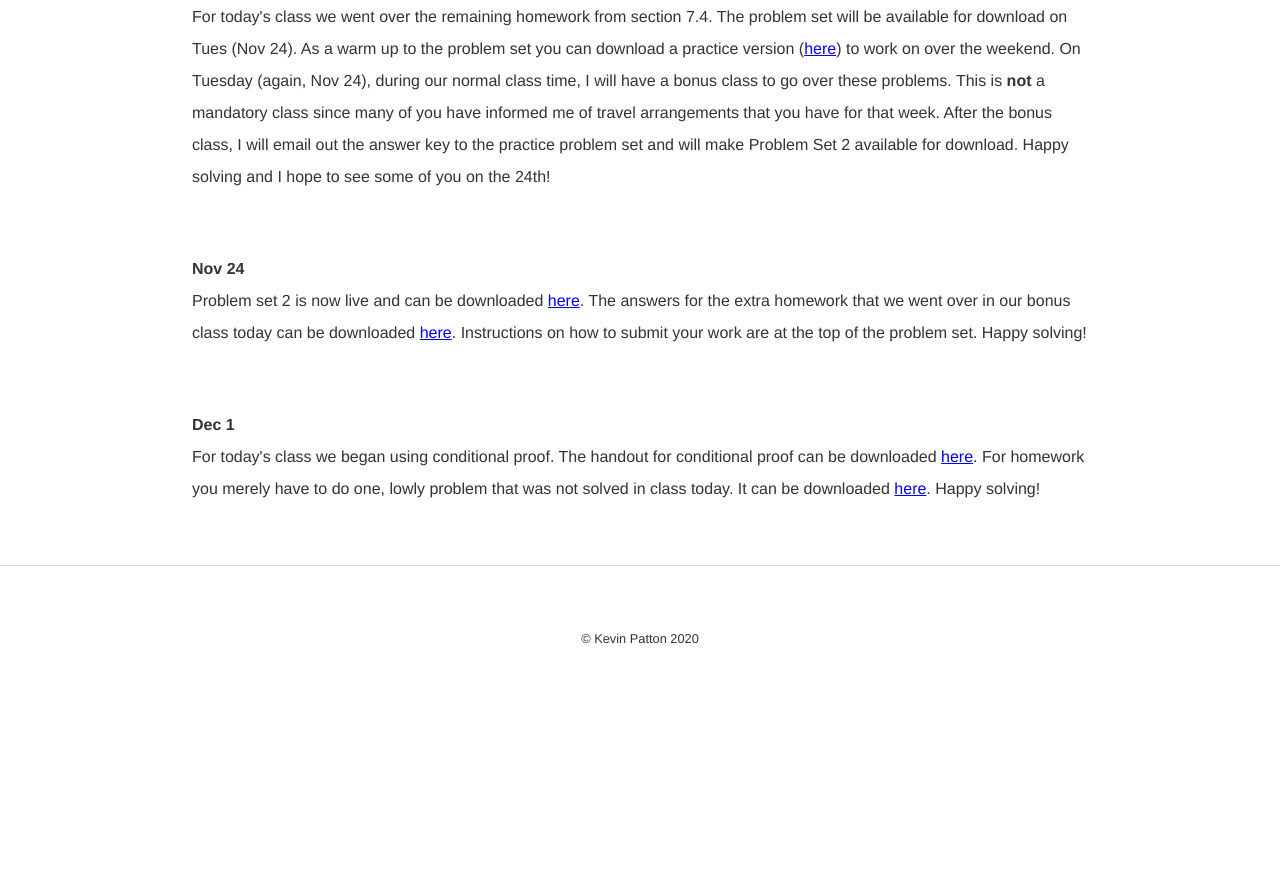
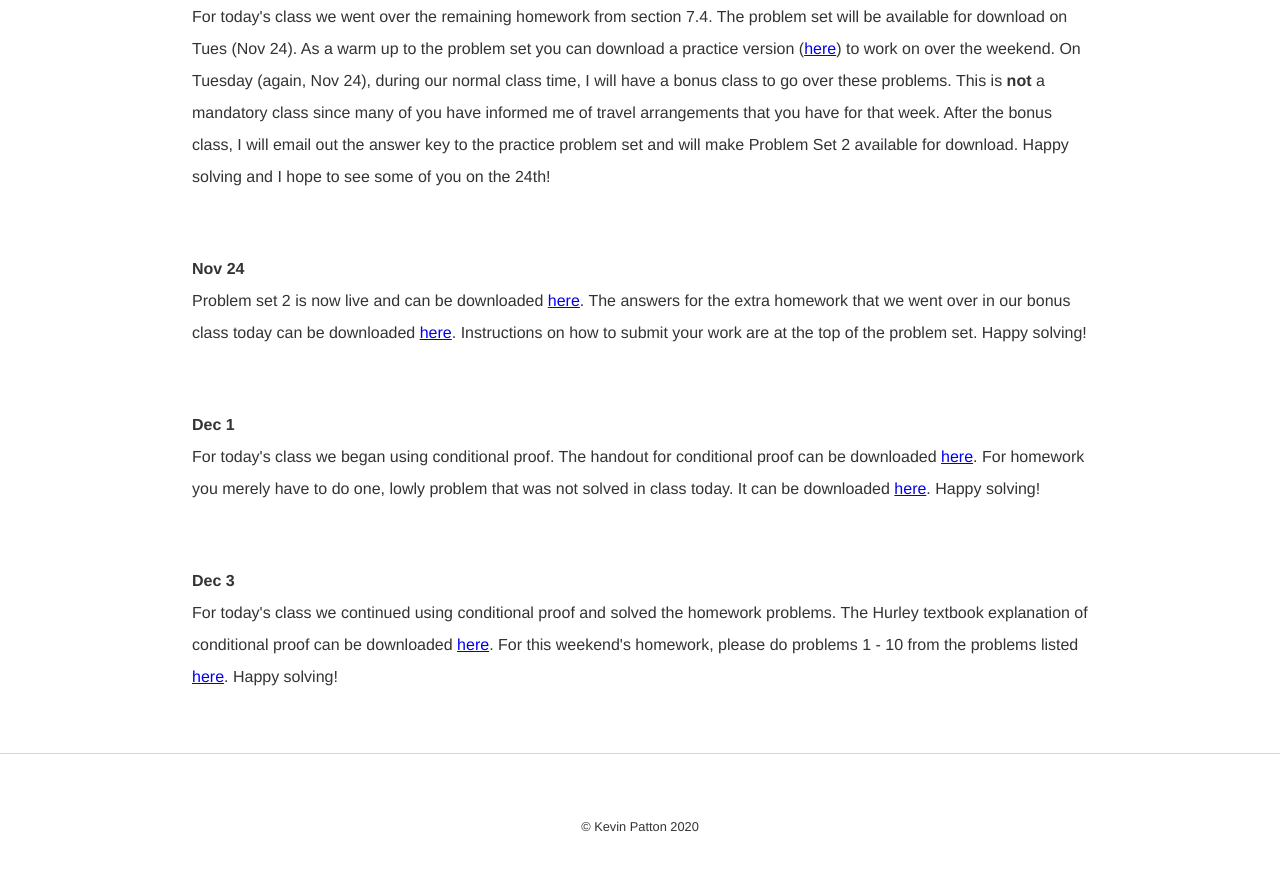
Before and after one commit to kevinjpatton/kevinjpatton.github.io, a Jekyll site: the page built from teaching/phil_1210/index.html, in a window 1280 px wide and 900 px high, scrolled down 2456 px. Shown: the top 871 px of the window. Built offline with Jekyll 4.4.1, drawn with Linux system fonts in a browser that asks for light colours; Markdown is read by kramdown in place of the engine named in the settings; before the commit the page ends 3168 px from its top, so only the background shows below that.

Commit message:
Update index.html

```diff
--- a/teaching/phil_1210/index.html
+++ b/teaching/phil_1210/index.html
@@ -48,4 +48,7 @@ For today's class we went over the remaining homework from section 7.4.  The pro
 Problem set 2 is now live and can be downloaded <a href="/teaching/phil_1210/PS2_MEDIUM.pdf" target="_blank">here</a>.  The answers for the extra homework that we went over in our bonus class today can be downloaded <a href="/teaching/phil_1210/PracticePS2_AnswerKey.pdf" target="_blank">here</a>.  Instructions on how to submit your work are at the top of the problem set.  Happy solving!</p>
 
 <p><b>Dec 1</b><br>
-For today's class we began using conditional proof.  The handout for conditional proof can be downloaded <a href="/teaching/phil_1210/ConditionalProof.pdf" target="_blank">here</a>.  For homework you merely have to do one, lowly problem that was not solved in class today.  It can be downloaded <a href="/teaching/phil_1210/Number8.png" target="_blank">here</a>.  Happy solving!
+For today's class we began using conditional proof.  The handout for conditional proof can be downloaded <a href="/teaching/phil_1210/ConditionalProof.pdf" target="_blank">here</a>.  For homework you merely have to do one, lowly problem that was not solved in class today.  It can be downloaded <a href="/teaching/phil_1210/Number8.png" target="_blank">here</a>.  Happy solving!</p>
+
+<p><b>Dec 3</b><br>
+For today's class we continued using conditional proof and solved the homework problems.  The Hurley textbook explanation of conditional proof can be downloaded <a href="/teaching/phil_1210/ConditionalProofHurley.pdf" target="_blank">here</a>. For this weekend's homework, please do problems 1 - 10 from the problems listed <a href="/teaching/phil_1210/HomeworkCP.pdf" target="_blank">here</a>.  Happy solving!</p>
```
